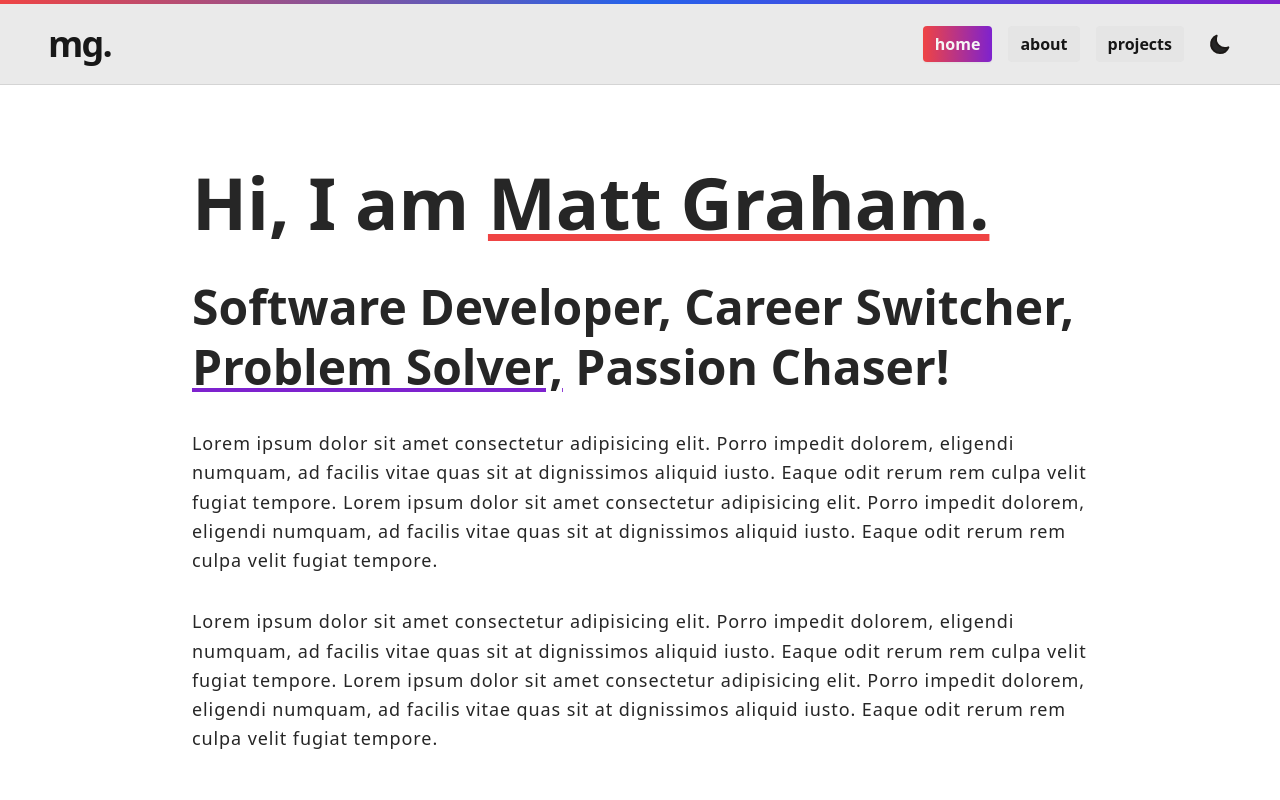
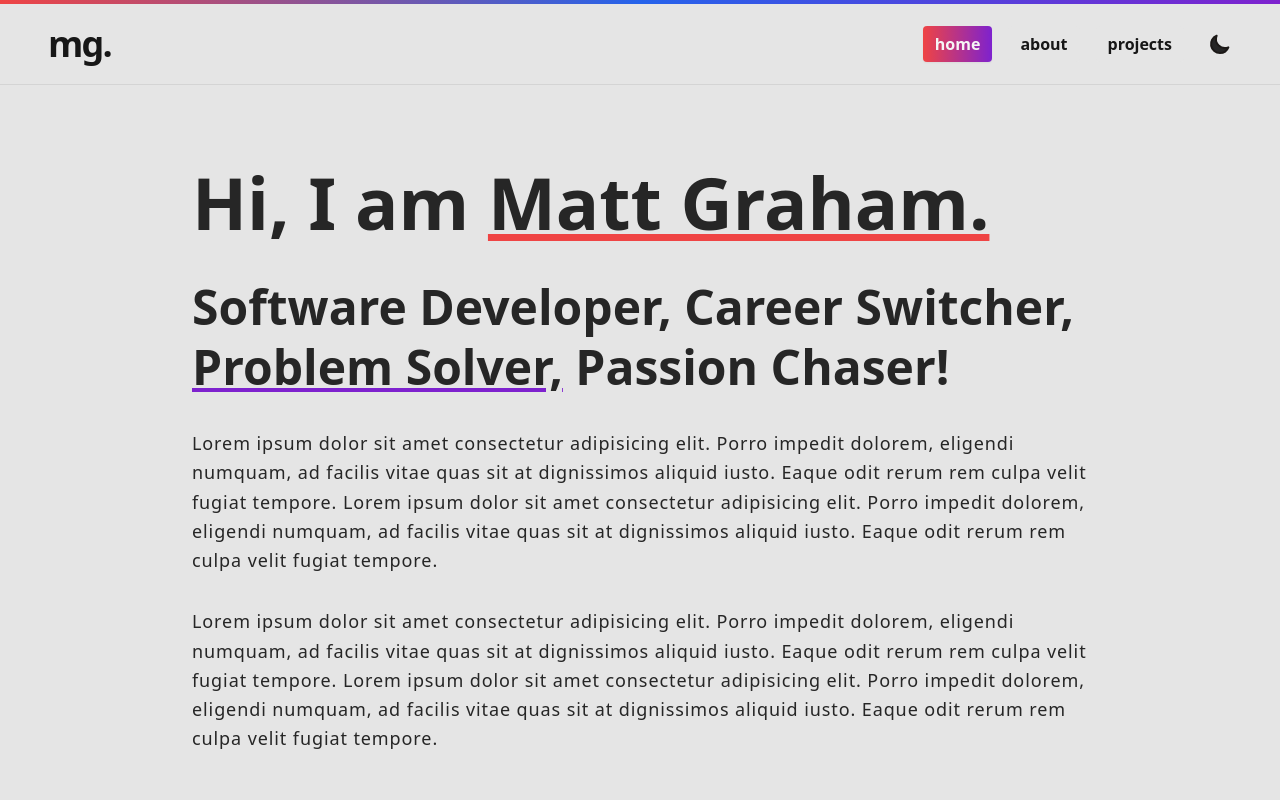
Before and after one commit to mattgrah-am/portfolio-v2, a React (Create React App) app: page / in a window 1280 px wide. Shown: the top 800 px of the page. Built offline with nearby package versions, Linux system fonts and the light colour scheme.

Commit message:
fix dark mode bug

```diff
--- a/public/index.html
+++ b/public/index.html
@@ -12,7 +12,7 @@
   <title>Matt Grah.am</title>
 </head>
 
-<body class="bg-neutral-200 pb-4 text-neutral-900 dark:bg-neutral-900 dark:text-neutral-100">
+<body>
   <noscript>You need to enable JavaScript to run this app.</noscript>
   <div id="root"></div>
 </body>
--- a/src/App.tsx
+++ b/src/App.tsx
@@ -8,7 +8,7 @@ import { Projects } from "./componets/Projects";
 
 const App = () => {
   return (
-    <>
+    <div className="min-h-screen bg-neutral-200 pb-4 text-neutral-900 dark:bg-neutral-900 dark:text-neutral-100">
       <Router>
         <Header />
         <Routes>
@@ -17,7 +17,7 @@ const App = () => {
           <Route path="/projects" element={<Projects />} />
         </Routes>
       </Router>
-    </>
+    </div>
   );
 };
 
--- a/tailwind.config.js
+++ b/tailwind.config.js
@@ -1,7 +1,4 @@
 module.exports = {
   content: ["./src/**/*.{js,jsx,ts,tsx}"],
   darkMode: "class",
-  variants: {
-    fill: ["hover", "focus"], // this line does the trick
-  },
 };
```
